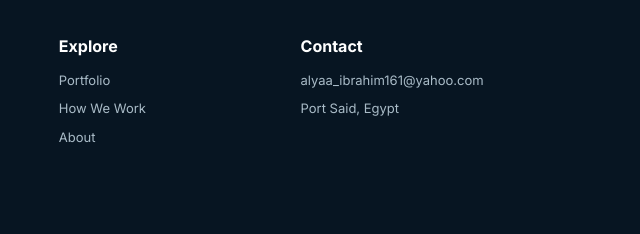
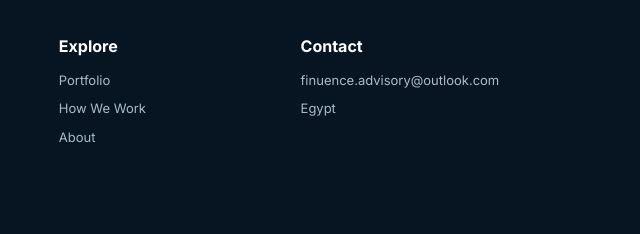
Before and after one commit to AlyaaIbrahim/finuence, a plain HTML site: page index.html in a window 1280 px wide. Shown: the part 4597-4831 px from the top of the page, 640-1280 px from the left. Drawn offline with nearby package versions, Linux system fonts and the light colour scheme.

Commit message:
Update contact email and location in index.html

```diff
--- a/index.html
+++ b/index.html
@@ -377,10 +377,10 @@
 
     <div>
       <b>Contact</b>
-      <a href="mailto:alyaa_ibrahim161@yahoo.com">
-        alyaa_ibrahim161@yahoo.com
+      <a href="mailto:finuence.advisory@outlook.com">
+        finuence.advisory@outlook.com
       </a>
-      <span>Port Said, Egypt</span>
+      <span> Egypt</span>
     </div>
 
   </div>
```
